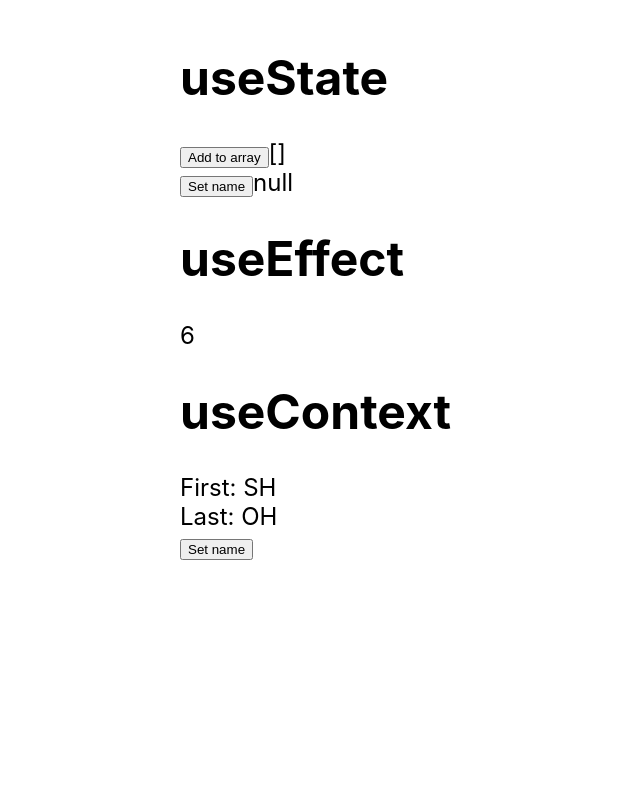
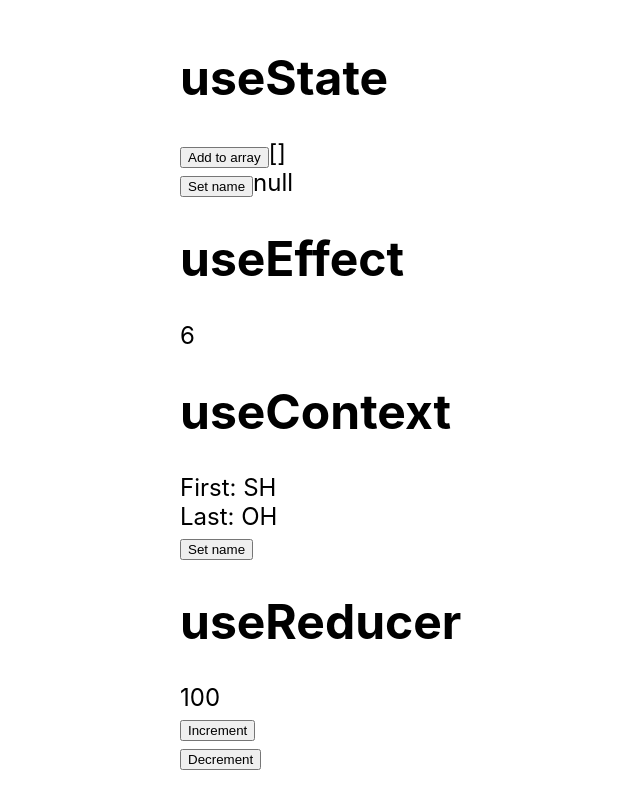
Before and after one commit to Hyung-Keun/React-Hook_Learning, a React (Create React App) app: page / in a window 1280 px wide. Shown: the whole page, without its empty margins (60-700 px from the left). Built offline with nearby package versions, Linux system fonts and the light colour scheme.

Commit message:
Feature: useReducer 기능 추가.

```diff
--- a/src/App.tsx
+++ b/src/App.tsx
@@ -1,6 +1,7 @@
 import UseEffectComponent from "./UseEffectComponent";
 import UseStateComponent from "./UseStateComponent";
 import UseContextComponent from "./UseContextComponent";
+import UseReducerComponent from "./UseReducerComponent";
 
 function App() {
   return (
@@ -11,6 +12,8 @@
       <UseEffectComponent />
       <h1>useContext</h1>
       <UseContextComponent />
+      <h1>useReducer</h1>
+      <UseReducerComponent />
     </div>
   );
 }
--- /dev/null
+++ b/src/UseReducerComponent.tsx
@@ -0,0 +1,56 @@
+import { useReducer } from "react";
+
+const initialState = {
+  counter: 100,
+};
+
+type ACTIONTYPES =
+  | { type: "increment"; payload: number }
+  | { type: "decrement"; payload: number };
+
+function counterReducer(state: typeof initialState, action: ACTIONTYPES) {
+  switch (action.type) {
+    case "increment":
+      return {
+        ...state,
+        counter: state.counter + action.payload,
+      };
+    case "decrement":
+      return {
+        ...state,
+        counter: state.counter - action.payload,
+      };
+    default:
+      throw new Error("Bad action");
+  }
+}
+
+function UseReducerComponent() {
+  const [state, dispatch] = useReducer(counterReducer, initialState);
+
+  return (
+    <div>
+      <div>{state.counter}</div>
+      <div>
+        <button
+          onClick={() => {
+            dispatch({ type: "increment", payload: 10 });
+          }}
+        >
+          Increment
+        </button>
+      </div>
+      <div>
+        <button
+          onClick={() => {
+            dispatch({ type: "decrement", payload: 5 });
+          }}
+        >
+          Decrement
+        </button>
+      </div>
+    </div>
+  );
+}
+
+export default UseReducerComponent;
```
